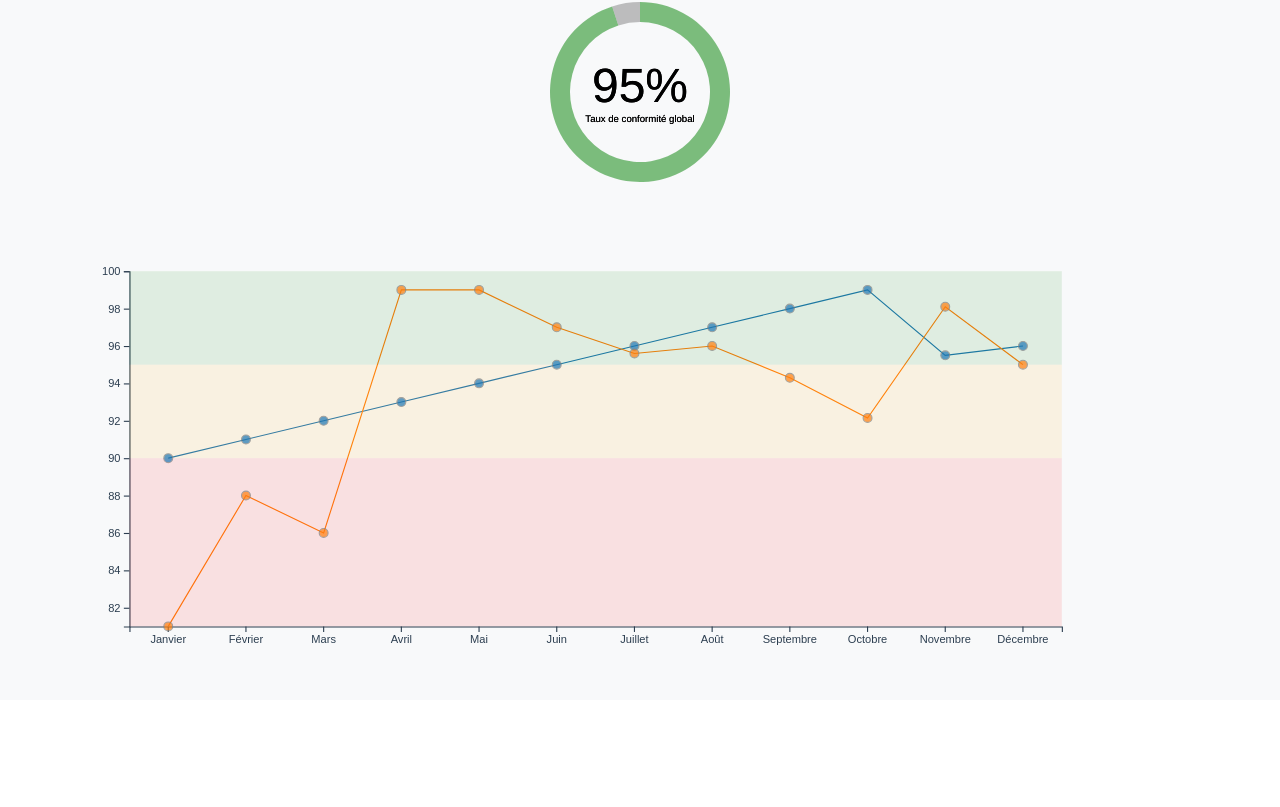
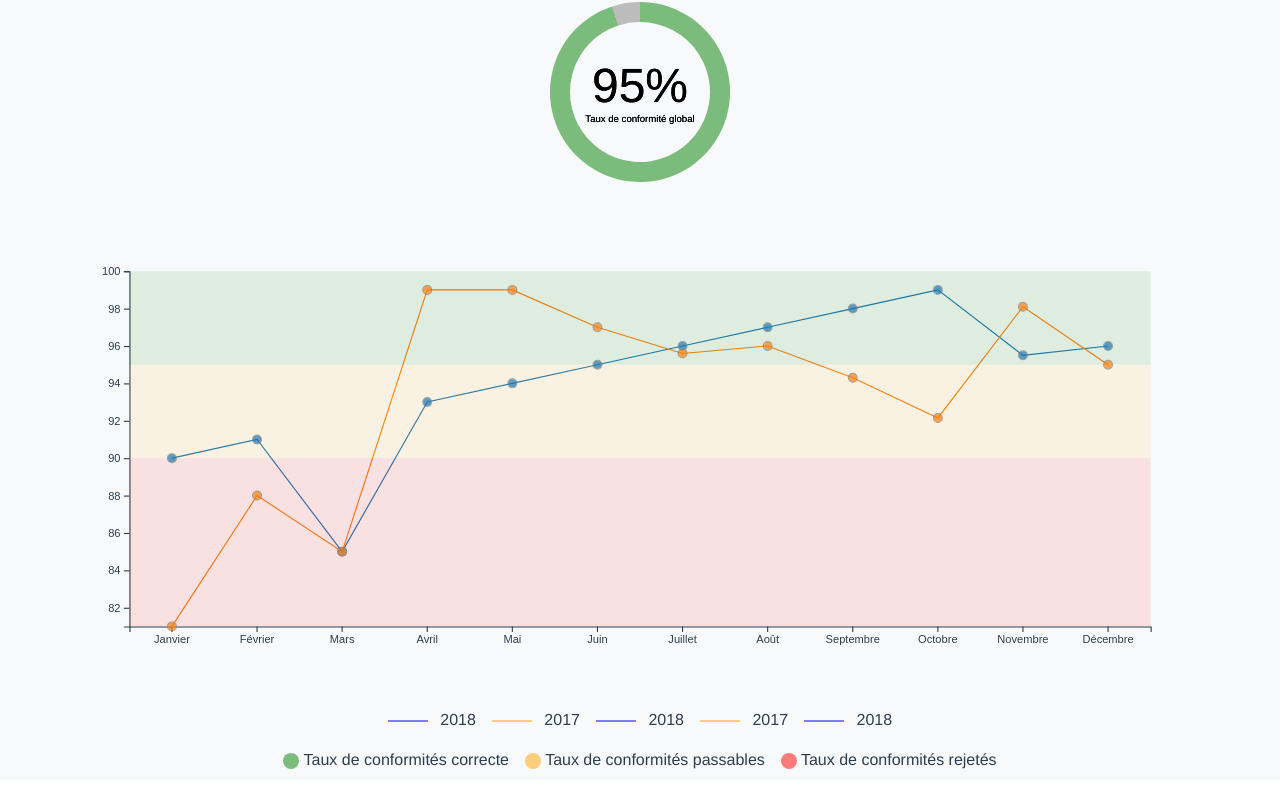
Before and after one commit to ErwannLeRoux/vuejs-sncf, a Vue app: page / in a window 1280 px wide. Shown: the part 281-1088 px from the top of the page. Before the commit the page ends 1009 px from the top, so only its background shows below. Built offline with nearby package versions, Linux system fonts and the light colour scheme; no server answers.

Commit message:
Compliance tracking graph - graph legend added

```diff
--- /dev/null
+++ b/src/components/ComplianceTracking.vue
@@ -0,0 +1,41 @@
+<template>
+    <div id="complianceTracking">
+        <ComplianceTrackingChart :good-threshold="95" :bad-threshold="90" />
+        <ComplianceTrackingLegend />
+
+    </div>
+
+</template>
+
+<script>
+    import ComplianceTrackingChart from './ComplianceTrackingChart'
+    import ComplianceTrackingLegend from './ComplianceTrackingLegend'
+
+    export default {
+        name: "ComplianceTracking",
+        components: {
+            ComplianceTrackingChart,
+            ComplianceTrackingLegend
+        },
+        data() {
+            return {
+            };
+        },
+        props: [],
+        computed:{
+
+        },
+        methods :{
+
+        },
+        mounted: function(){
+        }
+    }
+</script>
+<style scoped>
+    #complianceTracking{
+
+    }
+
+
+</style>
--- a/src/components/ComplianceTrackingChart.vue
+++ b/src/components/ComplianceTrackingChart.vue
@@ -1,5 +1,5 @@
 <template>
-    <div id="complianceChartCompliance">
+    <div id="complianceTrackingChart">
     </div>
 
 </template>
@@ -16,7 +16,7 @@ export default {
         return {
             margin : {
                 top: 20,
-                right: 120,
+                right: 40,
                 bottom: 60,
                 left: 40
             },
@@ -55,26 +55,20 @@ export default {
             return "translate(" + this.margin.left + "," + this.margin.top + ")"
         }
         ,
-        thresholds(){
+        area(){
             return [
                 {
-                    lower : this.minY
-                    ,
-                    upper: this.badThreshold
-                    ,
+                    lower : this.minY,
+                    upper: this.badThreshold,
                     color: "red"
                 },
                 {
-                    lower : this.badThreshold
-                    ,
-                    upper: this.goodThreshold
-                    ,
+                    lower : this.badThreshold,
+                    upper: this.goodThreshold,
                     color: "orange"                },
                 {
-                    lower : this.goodThreshold
-                    ,
-                    upper: 100
-                    ,
+                    lower : this.goodThreshold,
+                    upper: 100,
                     color : "green"
                 },
             ]
@@ -99,7 +93,7 @@ export default {
                 values: [
                     {mounth : 1, value: 90 },
                     {mounth : 2, value: 91 },
-                    {mounth : 3, value: 92 },
+                    {mounth : 3, value: 85 },
                     {mounth : 4, value: 93 },
                     {mounth : 5, value: 94 },
                     {mounth : 6, value: 95 },
@@ -116,7 +110,7 @@ export default {
                 values: [
                     {mounth : 1, value: 81 },
                     {mounth : 2, value: 88 },
-                    {mounth : 3, value: 86 },
+                    {mounth : 3, value: 85 },
                     {mounth : 4, value: 99 },
                     {mounth : 5, value: 99 },
                     {mounth : 6, value: 97},
@@ -133,7 +127,7 @@ export default {
         var color = d3.scaleOrdinal(d3.schemeCategory10);
 
         // Creation svg
-        const svg = d3.select("#complianceChartCompliance").append("svg")
+        const svg = d3.select("#complianceTrackingChart").append("svg")
             .attr("preserveAspectRatio", "xMinYMin meet")
             .attr("viewBox", "0 0 "+this.svgWidth+" "+this.svgHeigth)
             .classed("svg-content", true)
@@ -182,6 +176,9 @@ export default {
             .attr("class","axis")
             .call(yAxis)
 
+        //Envoie des données à la légende du graphique
+
+
         //Creation et ajout des courbes en fonction du dataset
         let line = d3.line()
             .x(function(d){
@@ -206,7 +203,7 @@ export default {
 
         //Creation des ajouts des zones en arriere plan
         svg.selectAll(".area")
-        .data(self.thresholds)
+        .data(self.area)
         .enter()
         .append("g")
         .attr("class", "area")
@@ -270,7 +267,6 @@ export default {
                 div.html("Taux de conformité : <span id='val'>"+ d.value +" %</span>")
                 .style("left", (e.pageX + 10)  + "px")
                 .style("top", (e.pageY - 50) + "px");
-                console.log(d.value)
                 d3.select("#val")
                 .style("color", self.getValueColor(d.value))
 
@@ -300,7 +296,7 @@ export default {
 
 <style scoped>
 
-    #complianceChartCompliance {
+    #complianceTrackingChart {
         display: inline-block;
         position: relative;
         width: 100%;
--- /dev/null
+++ b/src/components/ComplianceTrackingLegend.vue
@@ -0,0 +1,97 @@
+<template>
+    <div id="complianceTrackingLegend">
+        <div class="d-flex justify-content-center">
+            <span class="legend-item p-2" :key="line.color" v-for="line in lines">
+                <svg class="legend-item-svg" width="3rem" height="1em">
+                    <line class='line-legend' x1="0em" y1="0.5em" x2="2.5em" y2="0.5em" :style="'stroke:'+line.color+'; stroke-width: 2;'"></line>
+                </svg>
+                {{line.label}}
+            </span>
+        </div>
+        <div class="d-flex justify-content-center">
+            <span class="legend-item p-2" :key="area.color" v-for="area in areas">
+                <svg class="legend-item-svg" width="1em" height="1em">
+                    <circle class='area-legend' cx="0.5em" cy="0.5em" r="0.5em" :style="'fill:'+ area.color"></circle>
+                </svg>
+                {{area.label}}
+            </span>
+        </div>
+    </div>
+</template>
+
+<script>
+
+
+    export default {
+        name: "ComplianceTrackingLegend",
+        components: {
+
+        },
+        data() {
+            return {
+                areas : [
+                    {
+                        id : 1,
+                        color: "green",
+                        label: "Taux de conformités correcte"
+                    },
+                    {
+                        id : 2,
+                        color: "orange",
+                        label: "Taux de conformités passables"
+                    },
+                    {
+                        id : 3,
+                        color : "red",
+                        label: "Taux de conformités rejetés",
+                    },
+                ],
+                lines : [
+                    {
+                        id : 1,
+                        color: "blue",
+                        label: "2018"
+                    },
+                    {
+                        id : 2,
+                        color: "orange",
+                        label: "2017"
+                    },
+                    {
+                        id : 1,
+                        color: "blue",
+                        label: "2018"
+                    },
+                    {
+                        id : 2,
+                        color: "orange",
+                        label: "2017"
+                    },
+                    {
+                        id : 1,
+                        color: "blue",
+                        label: "2018"
+                    },
+                ]
+            }
+        },
+        props: [/*"lines"*/],
+        computed:{
+
+        },
+        methods :{
+
+        },
+        mounted: function(){
+        }
+    }
+</script>
+<style scoped>
+    .legend-item-svg{
+        opacity: 0.5;
+    }
+    #complianceTrackingLegend{
+        text-align: left;
+    }
+
+</style>
--- a/src/components/Dashboard.vue
+++ b/src/components/Dashboard.vue
@@ -9,7 +9,7 @@
             </div>
         </div>
         <PercentSpinnerChart :percent-value="95" :good-threshold="95" :bad-threshold="90" :caption="'Taux de conformité global'" />
-        <ComplianceTrackingChart  :good-threshold="95" :bad-threshold="90" />
+        <ComplianceTracking />
     </main>
 
 </template>
@@ -18,13 +18,13 @@
 import { store } from './../storages/stations.js';
 import Topfivetab from './Topfivetab.vue';
 import PercentSpinnerChart from './PercentSpinnerChart'
-import ComplianceTrackingChart from './ComplianceTrackingChart'
+import ComplianceTracking from './ComplianceTracking'
 export default {
     name: "Dashboard",
     components: {
         Topfivetab,
         PercentSpinnerChart,
-        ComplianceTrackingChart
+        ComplianceTracking
     },
     data() {
         return {
```
